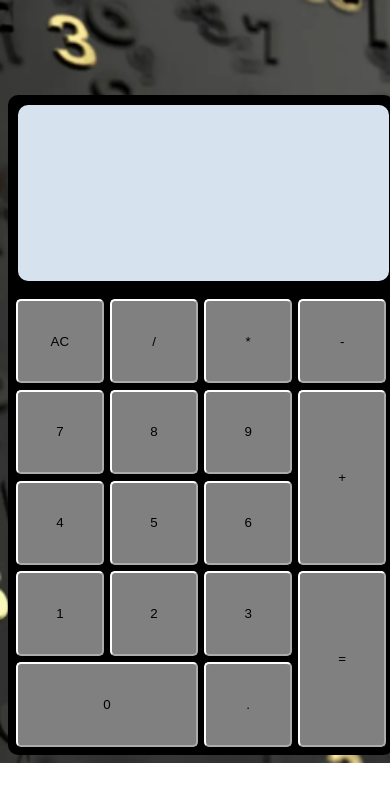
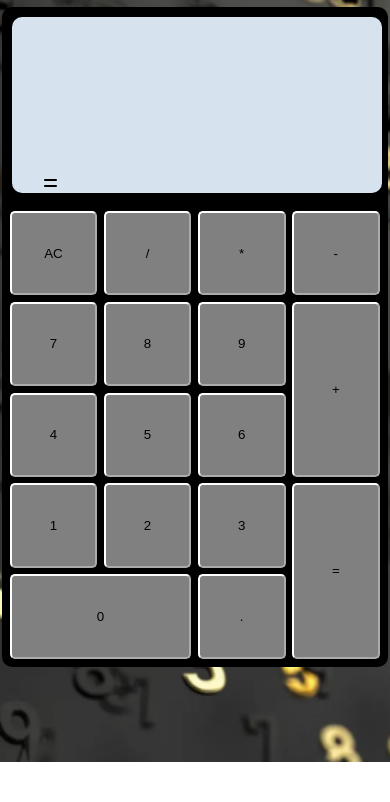
Before and after one commit to LN27100/calculatrice-two, a plain HTML site: page index.html in a window 390 px wide. Drawn offline with Linux system fonts and the light colour scheme; a web font is replaced by a local one.

Commit message:
remplacement infinity par erreur

```diff
--- a/index.html
+++ b/index.html
@@ -4,6 +4,7 @@
 <head>
     <meta charset="UTF-8">
     <meta name="viewport" content="width=device-width, initial-scale=1.0">
+    <link rel="stylesheet" href="https://cdnjs.cloudflare.com/ajax/libs/font-awesome/6.2.0/css/all.min.css">
     <link rel="stylesheet" href="style.css">
     <title>Calculatrice</title>
 </head>
@@ -16,6 +17,7 @@
 
         <div class="calculatrice ">
             <div class="screen">
+                <div><i class="fa-solid fa-equals"></i></div>
                 <input type="text" value="" id="formule" />
                 <div id="result"></div>
             </div>
--- a/script.js
+++ b/script.js
@@ -34,6 +34,10 @@ const operators= ['+','-','*','/'];
 					formule_el.value = formule_el.value + eval(chiffre.substring(0,chiffre.length-1));
 				}
 				result_el.textContent = eval(formule_el.value);
+
+				if(result_el.textContent === "Infinity"){
+					result_el.textContent = "erreur"
+				}
 			}
 
 		//  Vider champs formule et résultat
--- a/style.css
+++ b/style.css
@@ -47,14 +47,25 @@ h1 {
     }
 }
 
+.fa-solid {
+    margin-left: 2rem;
+}
 
 .calculatrice {
     width: 100%;
+    height: auto;
     display: flex;
     flex-direction: column;
     background-color: black;
     border-radius: 10px;
-    margin: 0.5rem;
+    margin: 0;
+    margin-left: 0.1rem;
+}
+
+@media screen and (max-width: 450px) {
+    .calculatrice {
+       margin-top: -5rem;
+    }
 }
 
 
```
